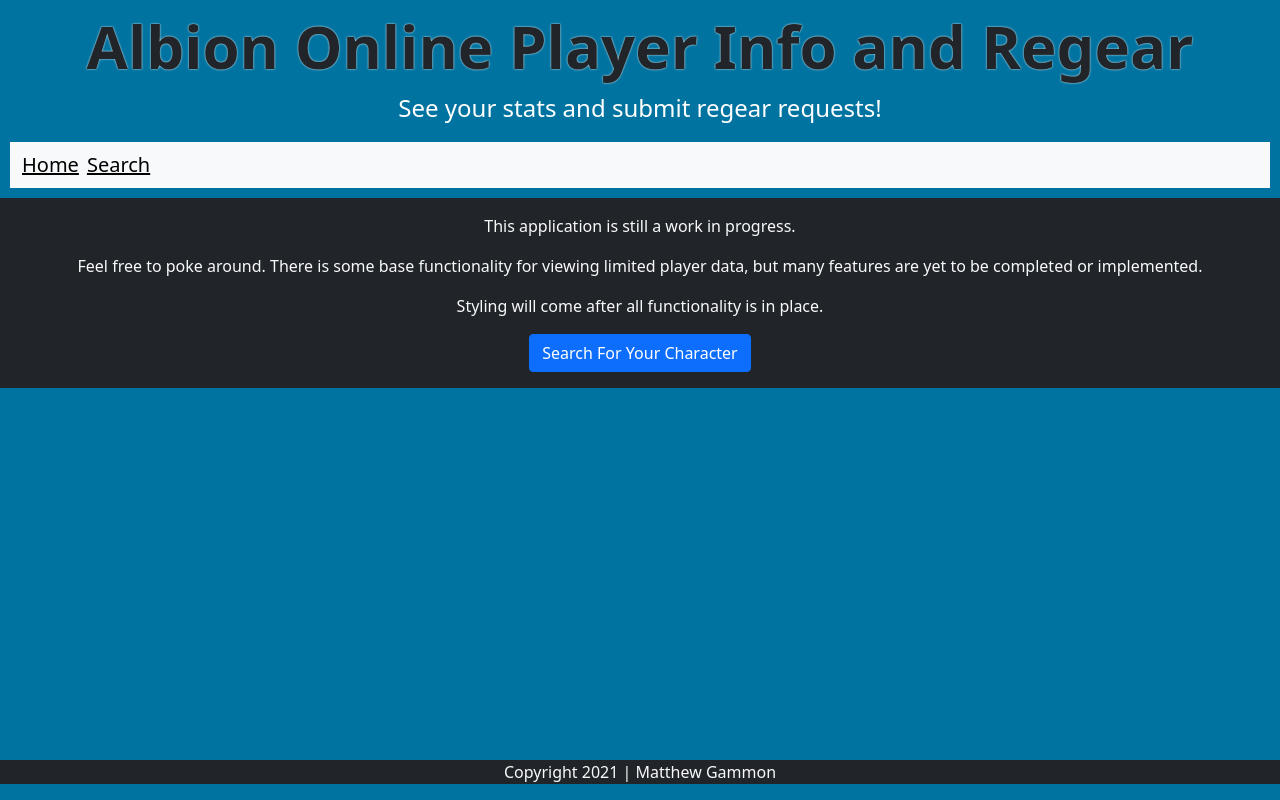
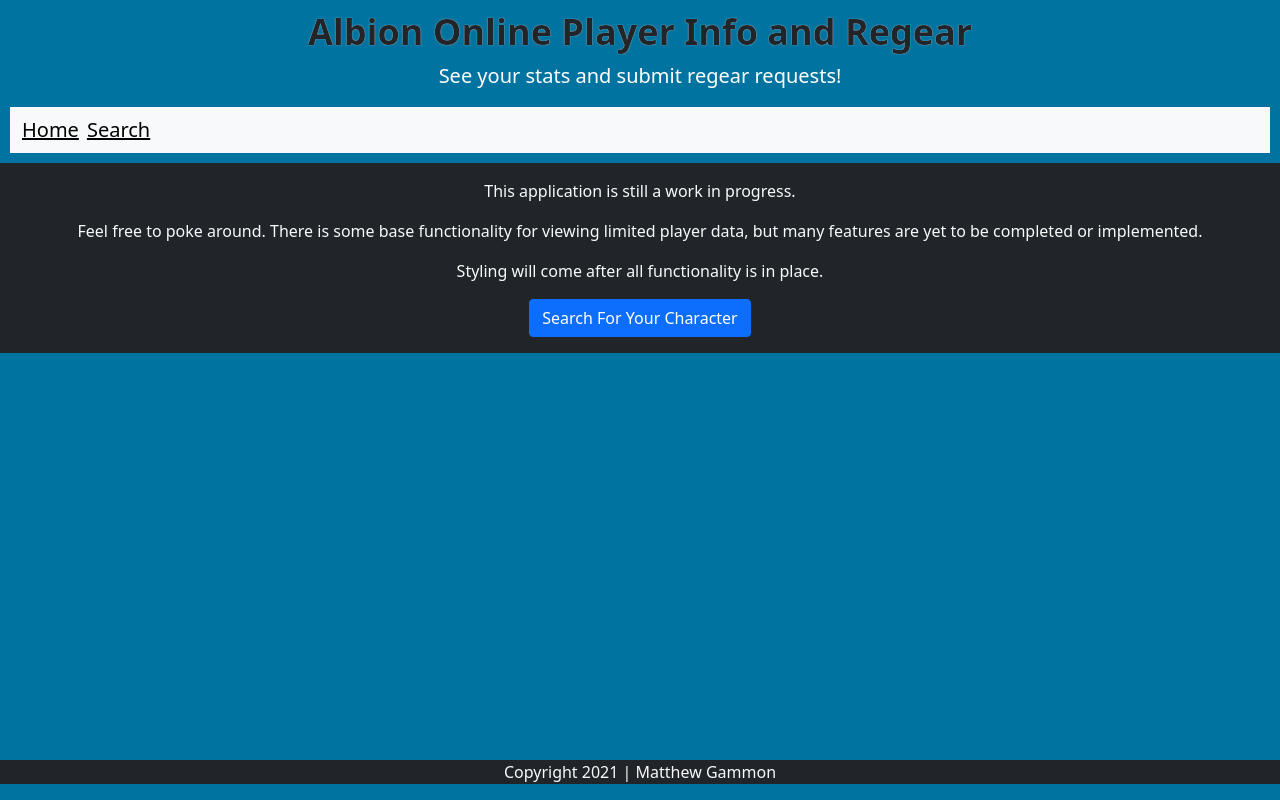
Before and after one commit to MatthewGammon/Albion-Player-Info, a React (Create React App) app: page /home in a window 1280 px wide. Built offline with nearby package versions, Linux system fonts and the light colour scheme; no server answers.

Commit message:
reduced font-size of .header p tags to 20px. reduced font-size of .header-text class to 36px. reduced text-shadow in .header-text to 1px.

```diff
--- a/src/layout/header/Header.css
+++ b/src/layout/header/Header.css
@@ -4,15 +4,15 @@
 }
 
 .header p {
-  font-size: 24px;
+  font-size: 20px;
 }
 
 .header-text {
-  font-size: 60px;
+  font-size: 36px;
   font-family: Impact, Haettenschweiler, 'Arial Narrow Bold',
     sans-serif 'Lucida Sans', Arial, sans-serif serif 'Lucida Sans', Arial,
     sans-serif;
-  text-shadow: 0px 0px 2px white;
+  text-shadow: 0px 0px 1px white;
   font-weight: bold;
 }
 
```
